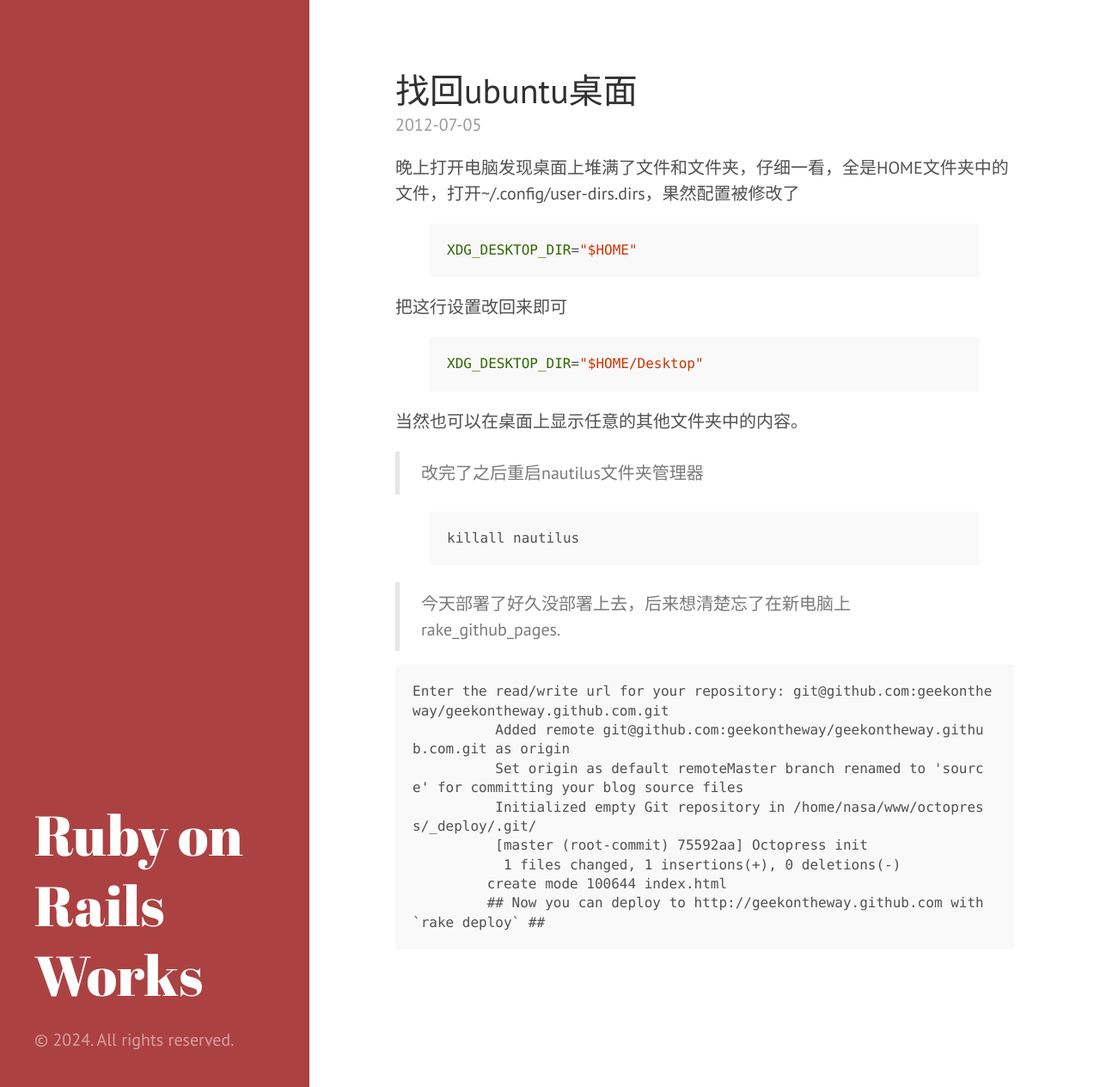
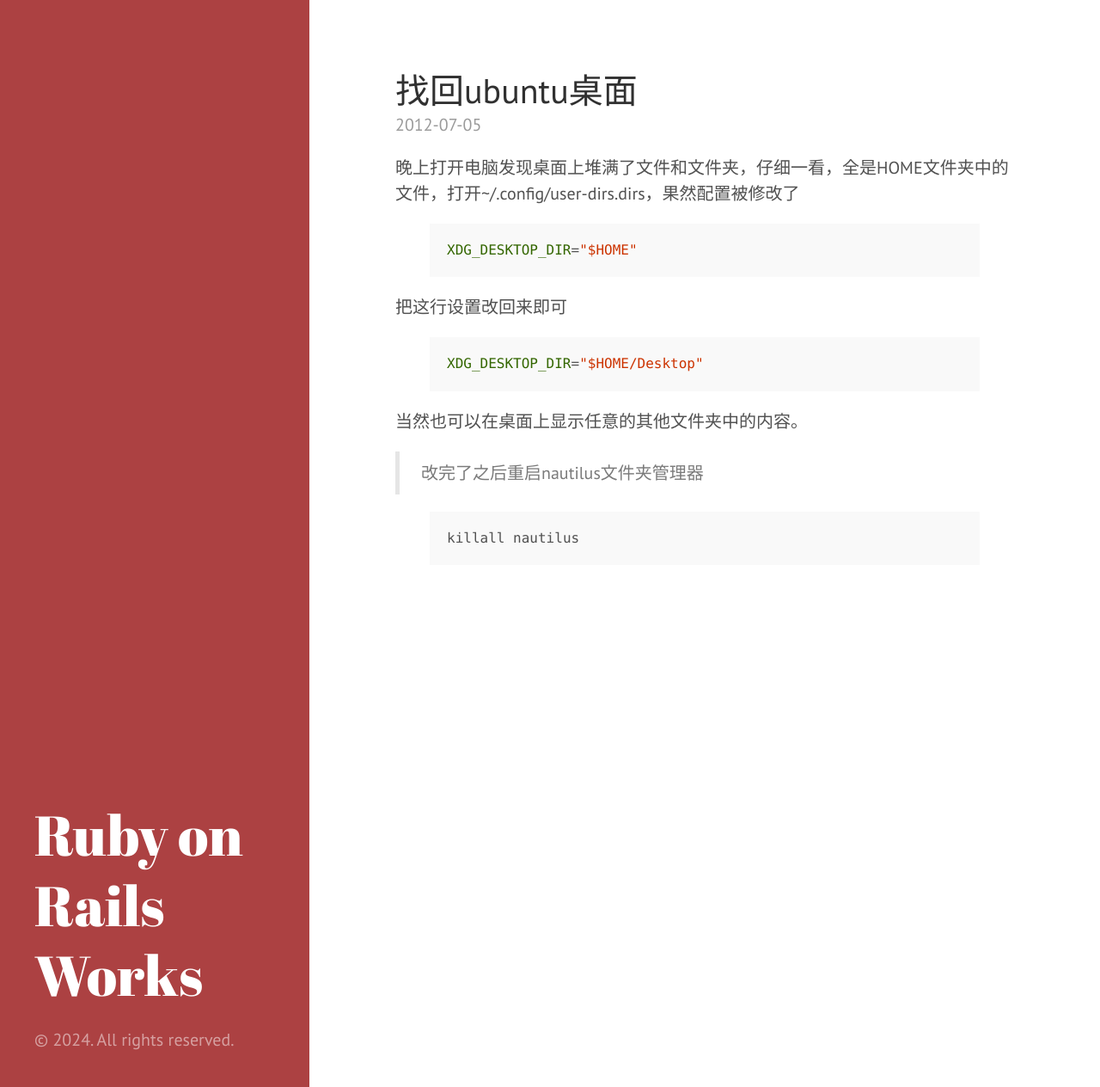
Before and after one commit to geekontheway/geekontheway.github.io, a Jekyll site: the page built from _posts/2012-07-05-use-any-folder-for-your-ubuntu-desktop.markdown, in a window 1280 px wide and 1264 px high. Shown: the whole window at 86% size. Built offline with Jekyll 4.4.1, drawn with Linux system fonts in a browser that asks for light colours.

Commit message:
Update 2012-07-05-use-any-folder-for-your-ubuntu-desktop.markdown

```diff
--- a/_posts/2012-07-05-use-any-folder-for-your-ubuntu-desktop.markdown
+++ b/_posts/2012-07-05-use-any-folder-for-your-ubuntu-desktop.markdown
@@ -17,14 +17,3 @@ XDG_DESKTOP_DIR="$HOME/Desktop"
 {% highlight ruby %}
 killall nautilus
 {% endhighlight %}
-
-> 今天部署了好久没部署上去，后来想清楚忘了在新电脑上rake_github_pages.
-
-<pre>Enter the read/write url for your repository: git@github.com:geekontheway/geekontheway.github.com.git
-	  Added remote git@github.com:geekontheway/geekontheway.github.com.git as origin
-	  Set origin as default remoteMaster branch renamed to 'source' for committing your blog source files
-	  Initialized empty Git repository in /home/nasa/www/octopress/_deploy/.git/
-	  [master (root-commit) 75592aa] Octopress init
-	   1 files changed, 1 insertions(+), 0 deletions(-)
-	 create mode 100644 index.html
-         ## Now you can deploy to http://geekontheway.github.com with `rake deploy` ##</pre>
```
